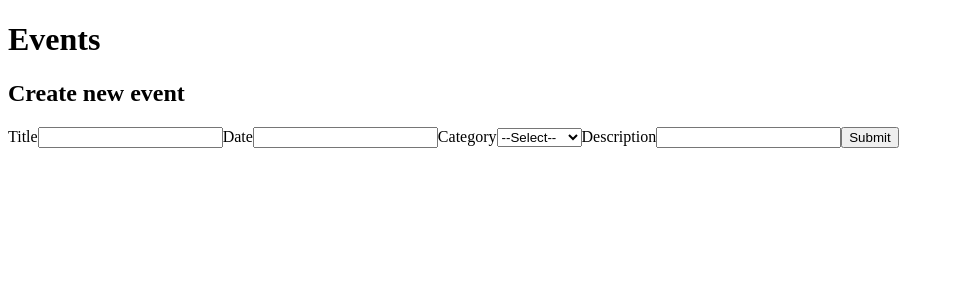
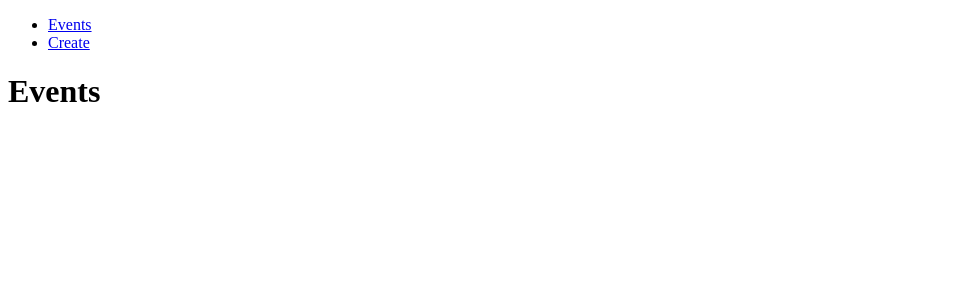
Before and after one commit to jarm111/tdd-demo-client, a React (Create React App) app: page / in a window 1280 px wide. Shown: the top 300 px of the page, without its empty margins (0-954 px from the left). Built offline with nearby package versions, Linux system fonts and the light colour scheme.

Commit message:
Add routing to App

```diff
--- a/src/App.tsx
+++ b/src/App.tsx
@@ -1,13 +1,17 @@
 import React from 'react'
 import { useDispatch } from 'react-redux'
+import { HashRouter as Router, Switch, Route } from 'react-router-dom'
+import { createHashHistory } from 'history'
 import EventList from './components/EventList'
 import EventForm from './components/EventForm'
+import Navigation from './components/Navigation'
 import { useTypedSelector } from './store'
 import { addEvent } from './slices/eventsSlice'
 
 const App = () => {
   const events = useTypedSelector((state) => state.events)
   const dispatch = useDispatch()
+  const history = createHashHistory()
 
   const generateRandomId = () =>
     Math.floor(Math.random() * Math.floor(1000000000))
@@ -16,15 +20,23 @@ const App = () => {
     const id = generateRandomId()
     const newEventWithId = { ...data, id }
     dispatch(addEvent(newEventWithId))
+    history.push('/')
   }
 
   return (
-    <>
-      <h1>Events</h1>
-      <EventList events={events} />
-      <h2>Create new event</h2>
-      <EventForm onSubmit={handleSubmit} />
-    </>
+    <Router>
+      <Navigation />
+      <Switch>
+        <Route exact path={'/'}>
+          <h1>Events</h1>
+          <EventList events={events} />
+        </Route>
+        <Route path={'/create'}>
+          <h2>Create new event</h2>
+          <EventForm onSubmit={handleSubmit} />
+        </Route>
+      </Switch>
+    </Router>
   )
 }
 
```
Also changed, not shown: 1 other file (tests, documents, lock files or other folders).
